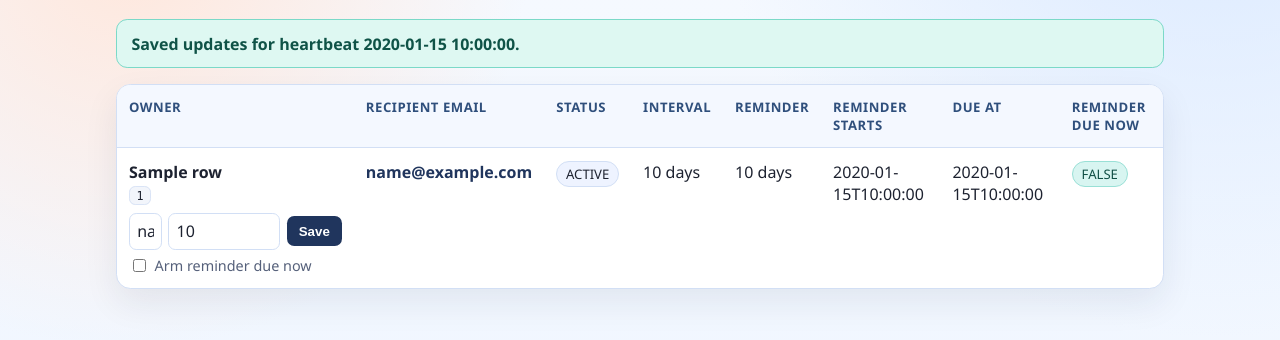
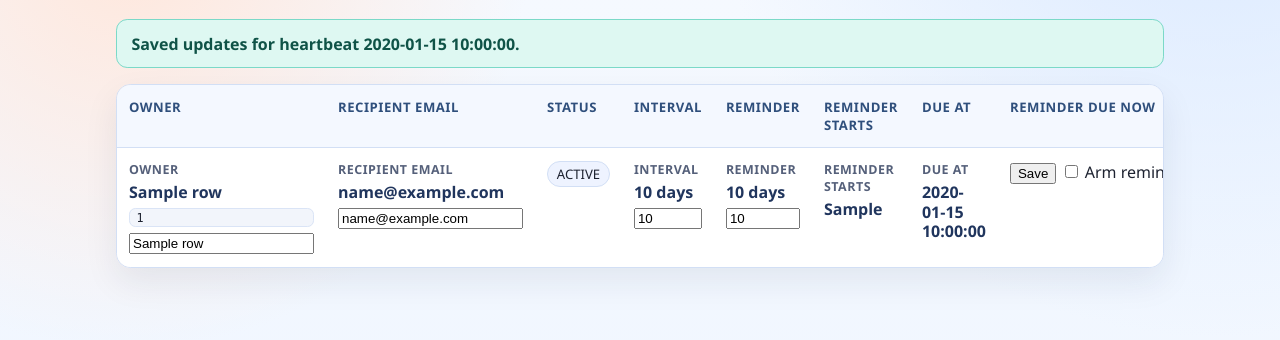
Before and after one commit to strnglybrwn/continuity, a FastAPI app: template app/templates/heartbeat_dashboard.html in a window 1280 px wide. Shown: the part 172-512 px from the top of the page. Run offline with FastAPI, Linux system fonts and the light colour scheme; the template is opened without the code that fills it: most values are stand-ins (such as "Sample title", 1, 10 or a date in 2020).

Commit message:
Expand heartbeat verifier dashboard editing

```diff
--- a/app/templates/heartbeat_dashboard.html
+++ b/app/templates/heartbeat_dashboard.html
@@ -127,6 +127,25 @@
             color: #20355d;
         }
 
+        .field-stack {
+            display: grid;
+            gap: 0.35rem;
+        }
+
+        .field-label {
+            font-size: 0.78rem;
+            letter-spacing: 0.04em;
+            text-transform: uppercase;
+            color: var(--muted);
+            font-weight: 700;
+        }
+
+        .field-value {
+            font-weight: 700;
+            color: #20355d;
+            line-height: 1.2;
+        }
+
         .chip {
             display: inline-block;
             padding: 0.2rem 0.55rem;
@@ -168,10 +187,9 @@
 
         .edit-form {
             display: grid;
-            grid-template-columns: 1fr 7rem auto;
-            gap: 0.4rem;
-            margin-top: 0.5rem;
-            align-items: center;
+            grid-template-columns: 1fr;
+            gap: 0.35rem;
+            margin-top: 0.15rem;
         }
 
         .edit-form input[type="email"],
@@ -206,6 +224,10 @@
 
         .edit-form button:hover {
             background: #182946;
+        }
+
+        .actions-cell {
+            white-space: nowrap;
         }
     </style>
 </head>
@@ -248,32 +270,57 @@
                 </thead>
                 <tbody>
                     {% for row in rows %}
+                    {% set form_id = "heartbeat-settings-" ~ row.id %}
                     <tr>
                         <td>
-                            <strong>{{ row.owner_name }}</strong><br>
-                            <code>{{ row.id }}</code>
-                            <form class="edit-form" method="post" action="/ui/heartbeats/{{ row.id }}">
-                                <input type="email" name="owner_email" value="{{ row.owner_email }}" required>
-                                <input type="number" name="reminder_days" min="0" max="364" value="{{ row.reminder_days }}" required>
-                                <button type="submit">Save</button>
-                                <label class="arm">
-                                    <input type="checkbox" name="arm_reminder_now" value="true">
-                                    Arm reminder due now
-                                </label>
-                            </form>
+                            <form id="{{ form_id }}" method="post" action="/ui/heartbeats/{{ row.id }}"></form>
+                            <div class="field-stack">
+                                <span class="field-label">Owner</span>
+                                <span class="field-value">{{ row.owner_name }}</span>
+                                <code>{{ row.id }}</code>
+                                <input form="{{ form_id }}" type="text" name="owner_name" value="{{ row.owner_name }}" maxlength="200" required>
+                            </div>
                         </td>
-                        <td class="email">{{ row.owner_email }}</td>
+                        <td>
+                            <div class="field-stack">
+                                <span class="field-label">Recipient email</span>
+                                <span class="field-value email">{{ row.owner_email }}</span>
+                                <input form="{{ form_id }}" type="email" name="owner_email" value="{{ row.owner_email }}" required>
+                            </div>
+                        </td>
                         <td><span class="chip">{{ row.status }}</span></td>
-                        <td>{{ row.interval_days }} days</td>
-                        <td>{{ row.reminder_days }} days</td>
-                        <td>{{ row.reminder_at.isoformat() }}</td>
-                        <td>{{ row.next_due_at.isoformat() }}</td>
                         <td>
-                            {% if row.is_reminder_due %}
-                            <span class="chip due-true">true</span>
-                            {% else %}
-                            <span class="chip due-false">false</span>
-                            {% endif %}
+                            <div class="field-stack">
+                                <span class="field-label">Interval</span>
+                                <span class="field-value">{{ row.interval_days }} days</span>
+                                <input form="{{ form_id }}" type="number" name="interval_days" min="1" max="365" value="{{ row.interval_days }}" required>
+                            </div>
+                        </td>
+                        <td>
+                            <div class="field-stack">
+                                <span class="field-label">Reminder</span>
+                                <span class="field-value">{{ row.reminder_days }} days</span>
+                                <input form="{{ form_id }}" type="number" name="reminder_days" min="0" max="364" value="{{ row.reminder_days }}" required>
+                            </div>
+                        </td>
+                        <td>
+                            <div class="field-stack">
+                                <span class="field-label">Reminder starts</span>
+                                <span class="field-value">{{ row.reminder_at_display }}</span>
+                            </div>
+                        </td>
+                        <td>
+                            <div class="field-stack">
+                                <span class="field-label">Due at</span>
+                                <span class="field-value">{{ row.next_due_at_display }}</span>
+                            </div>
+                        </td>
+                        <td class="actions-cell">
+                            <button form="{{ form_id }}" type="submit">Save</button>
+                            <label class="arm">
+                                <input form="{{ form_id }}" type="checkbox" name="arm_reminder_now" value="true">
+                                Arm reminder due now
+                            </label>
                         </td>
                     </tr>
                     {% endfor %}
```
Also changed, not shown: app/api/heartbeat_dashboard.py (+26 -1 lines), app/services/heartbeat_service.py (+16 -2 lines), tests/test_heartbeat_dashboard.py (+11 -0 lines), tests/test_heartbeat_service.py (+96 -0 lines).
